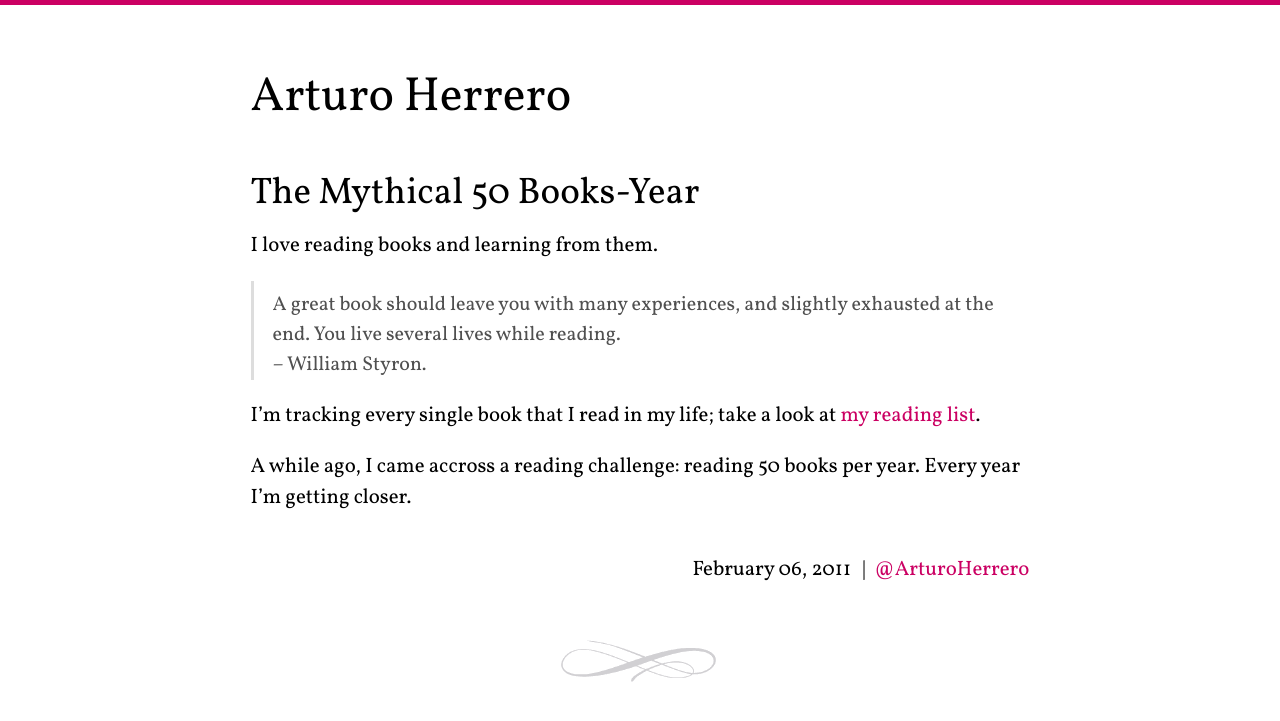
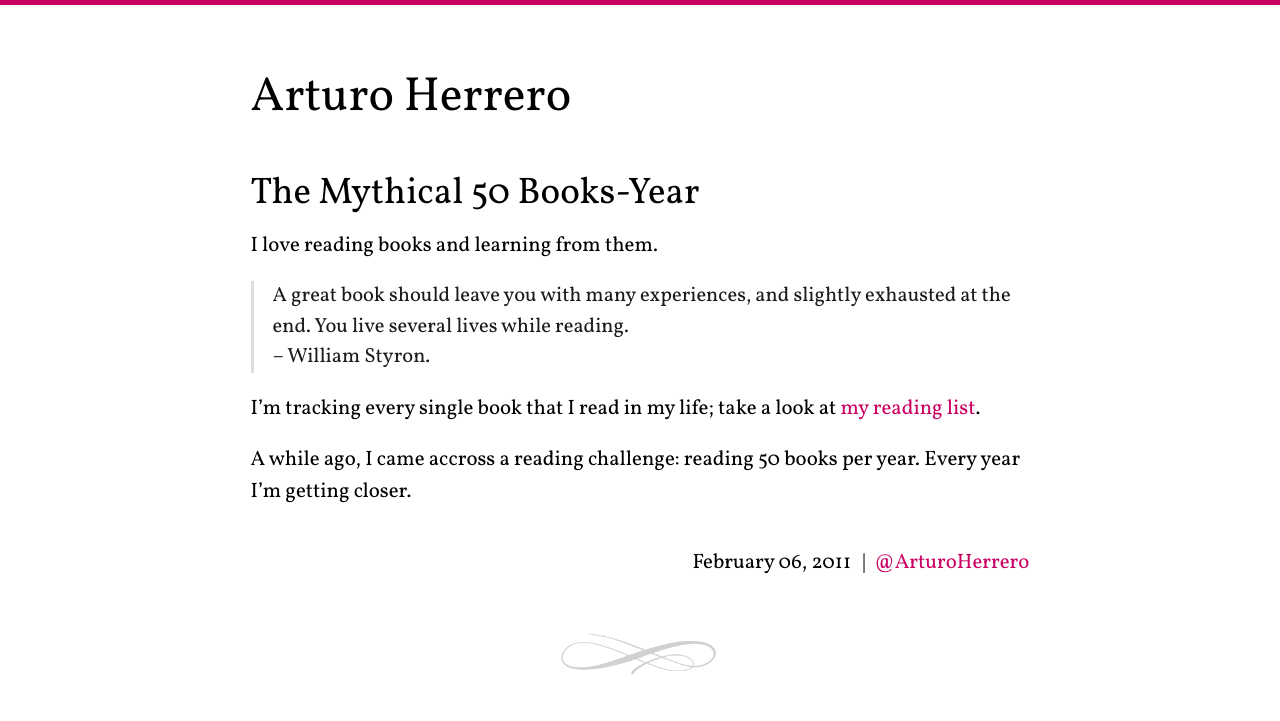
Before and after one commit to arturoherrero/arturoherrero.com, a Jekyll site: the page built from _articles/2011-02-06-the-mythical-50-books-year.md, in a window 1280 px wide. Shown: the top 721 px of the page. Built offline with Jekyll 4.4.1, drawn with Linux system fonts in a browser that asks for light colours.

Commit message:
Improve blockquote

```diff
--- a/assets/css/main.scss
+++ b/assets/css/main.scss
@@ -148,12 +148,12 @@
 
 blockquote {
   margin: 0 0 1.25rem;
-  padding: 0.5625rem 1.25rem 0 1.1875rem;
+  padding: 0 0 0 1.1875rem;
   border-left: 3px solid #DDDDDD;
 
   p {
-    font-size: 1.25rem;
-    color: #505050;
+    font-size: 1.28rem;
+    color: #1b1b1b;
   }
 }
 
```
